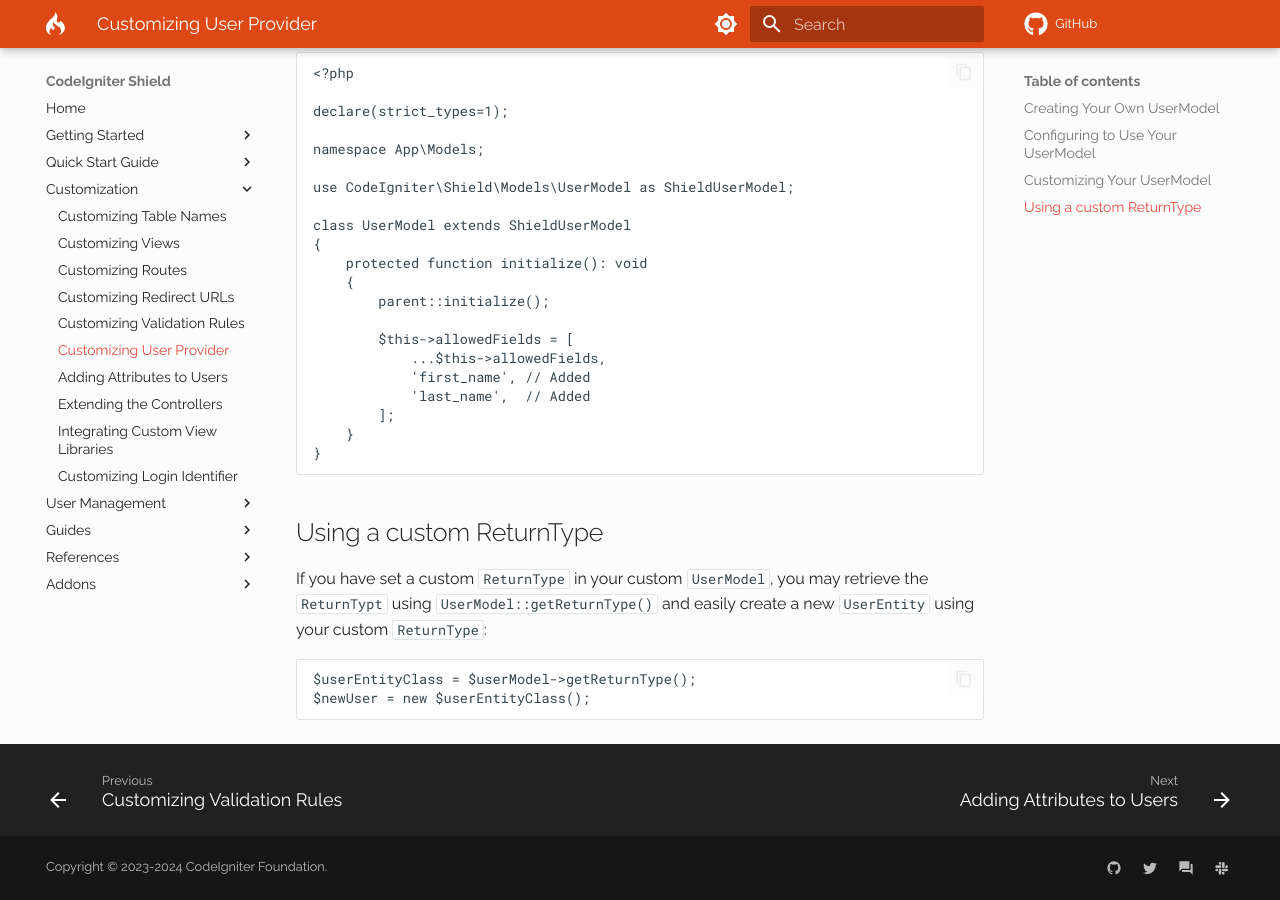
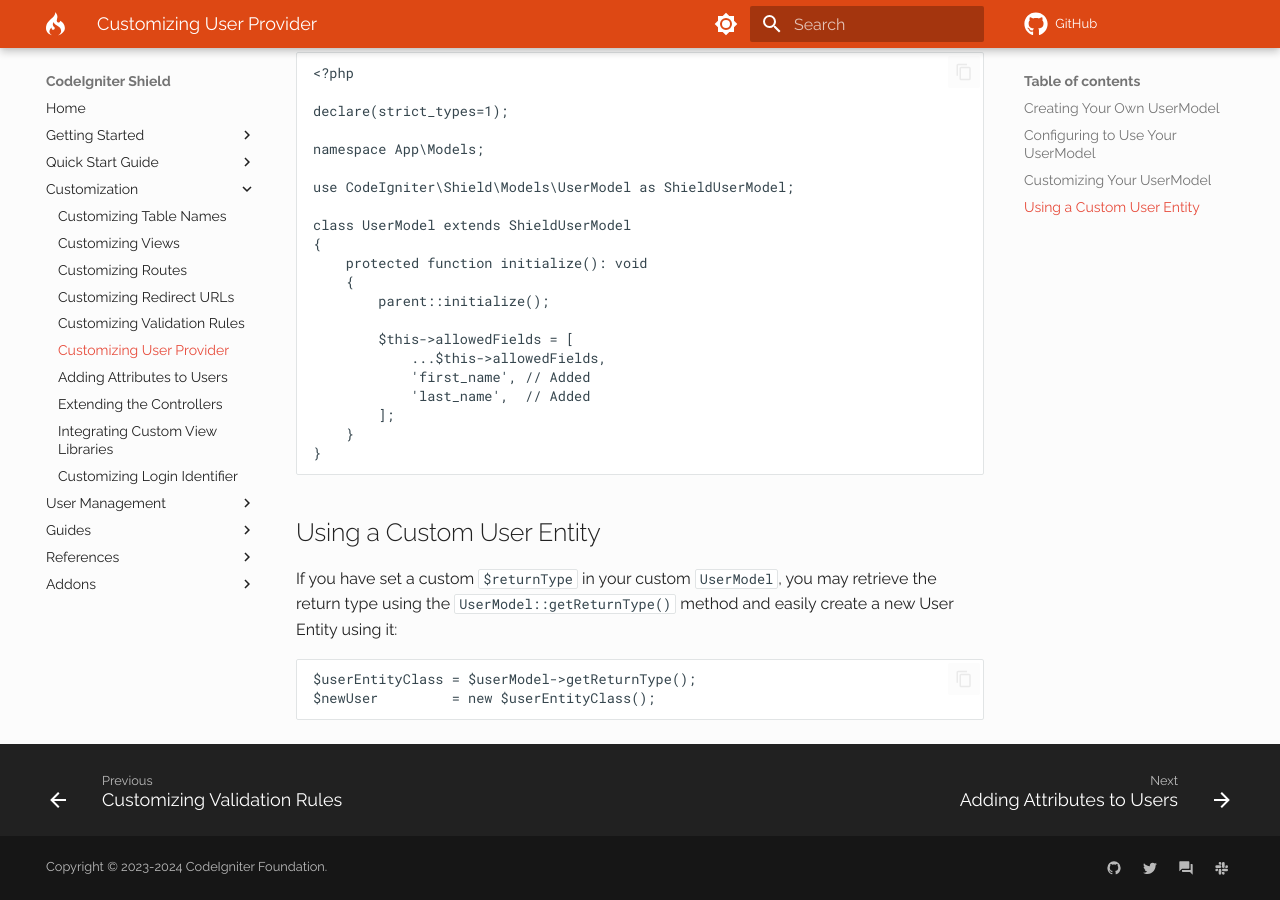
Before and after one commit to codeigniter4/shield, an MkDocs documentation site: the page built from docs/customization/user_provider.md, in a window 1280 px wide and 900 px high, scrolled down 822 px. Built offline with MkDocs 1.6.1 and Material for MkDocs 9.7.7, drawn with Linux system fonts in a browser that asks for light colours; comment, search, counter and statistics services are not loaded; a style sheet for code colours, icons or effects is not loaded.

Commit message:
Apply suggestions from code review
Co-authored-by: kenjis <kenji.uui@gmail.com>

````diff
--- a/docs/customization/user_provider.md
+++ b/docs/customization/user_provider.md
@@ -55,10 +55,13 @@ class UserModel extends ShieldUserModel
 }
 ```
 
-## Using a custom ReturnType
-If you have set a custom `ReturnType` in your custom `UserModel`, you may retrieve the `ReturnTypt` using `UserModel::getReturnType()` and easily create a new `UserEntity` using your custom `ReturnType`:
+## Using a Custom User Entity
+
+If you have set a custom `$returnType` in your custom `UserModel`, you may
+retrieve the return type using the `UserModel::getReturnType()` method and
+easily create a new User Entity using it:
 
 ```php
 $userEntityClass = $userModel->getReturnType();
-$newUser = new $userEntityClass();
+$newUser         = new $userEntityClass();
 ```
````
Also changed, not shown: 1 other file.
